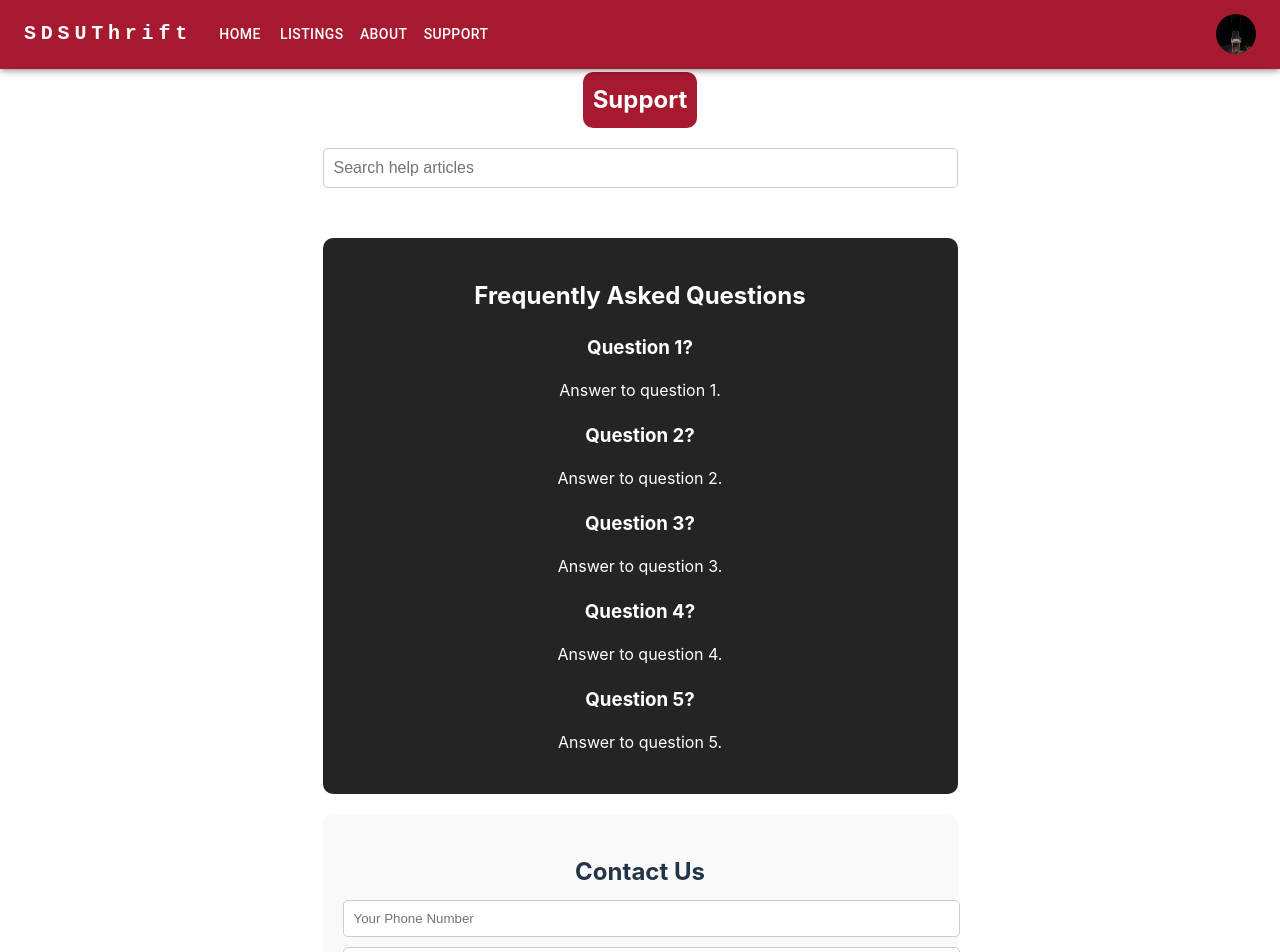
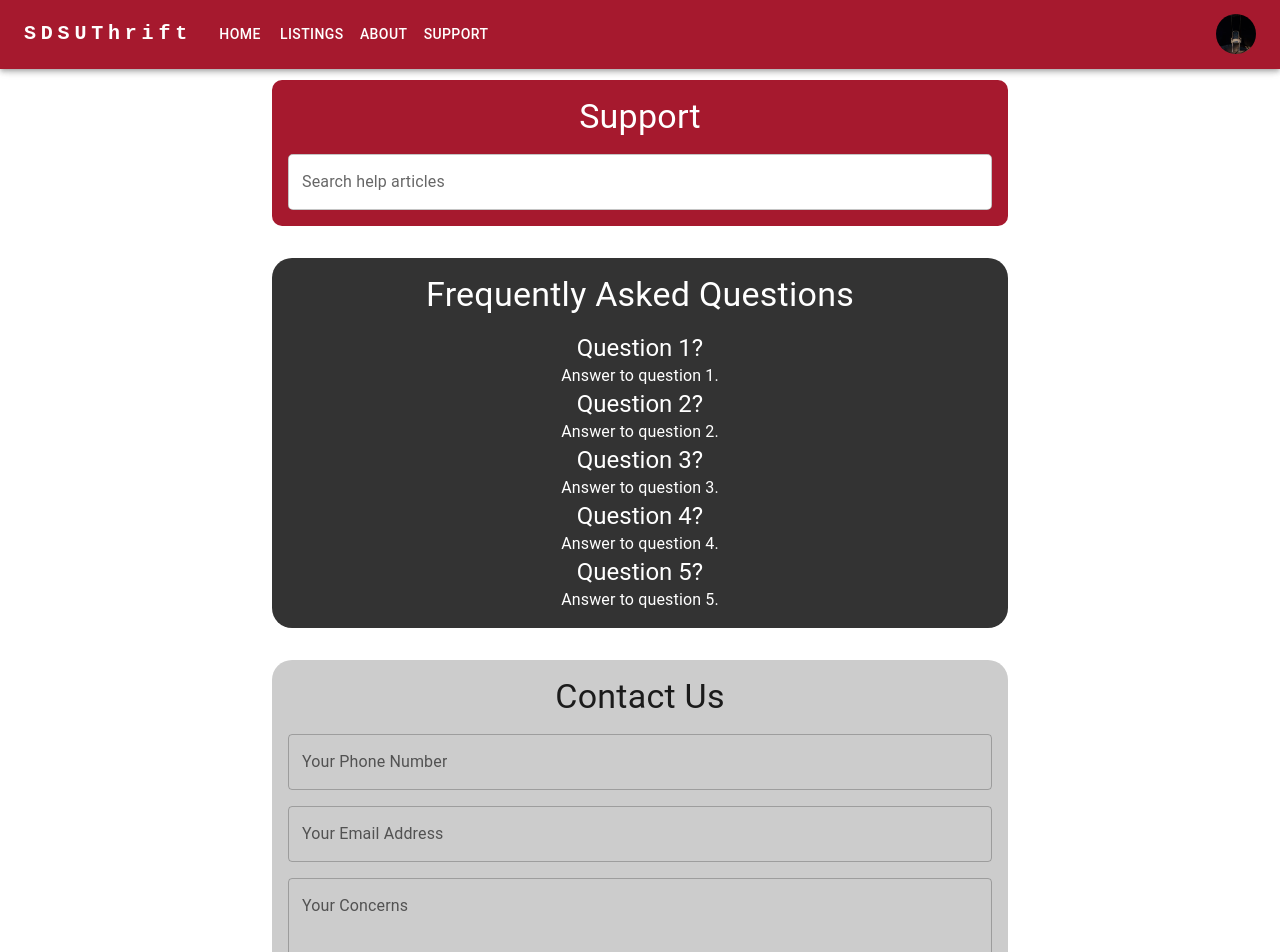
Before and after one commit to leanneallen/sdsu-thrift, a React (Vite) app in the folder thrift/frontend/: page /Support in a window 1280 px wide. Shown: the top 952 px of the page. Built offline with nearby package versions, Linux system fonts and the light colour scheme.

Commit message:
Dark/light mode automtically set based on user's system preferences

```diff
--- a/thrift/frontend/src/main.jsx
+++ b/thrift/frontend/src/main.jsx
@@ -1,18 +1,31 @@
-import React from 'react'
-import ReactDOM from 'react-dom/client'
-import App from './App.jsx'
-import { BrowserRouter } from 'react-router-dom'
-//import SignUpPage from './pages/SignUp.jsx'
-//import LoginPage from './pages/Login.jsx'
-//import AboutPage from './pages/About.jsx'
-import './index.css'
+import * as React from 'react';
+import ReactDOM from 'react-dom/client';
+import App from './App.jsx';
+import { BrowserRouter } from 'react-router-dom';
+import CssBaseline from '@mui/material/CssBaseline';
+import { createTheme, ThemeProvider } from '@mui/material/styles';
+import useMediaQuery from '@mui/material/useMediaQuery';
 
+function Main() {
+  const prefersDarkMode = useMediaQuery('(prefers-color-scheme: dark)');
 
+  const theme = React.useMemo(() => createTheme({
+    palette: {
+      mode: prefersDarkMode ? 'dark' : 'light',
+    },
+  }), [prefersDarkMode]);
 
-ReactDOM.createRoot(document.getElementById('root')).render(
-  <React.StrictMode>
-    <BrowserRouter>
-      <App/>
-    </BrowserRouter>
-  </React.StrictMode>,
-)
+  return (
+    <React.StrictMode>
+      <BrowserRouter>
+        <ThemeProvider theme={theme}>
+          <CssBaseline />
+          <App />
+        </ThemeProvider>
+      </BrowserRouter>
+    </React.StrictMode>
+  );
+}
+
+const root = ReactDOM.createRoot(document.getElementById('root'));
+root.render(<Main />);
--- a/thrift/frontend/src/pages/Listings.jsx
+++ b/thrift/frontend/src/pages/Listings.jsx
@@ -8,20 +8,11 @@ import { createTheme } from '@mui/material'
 
 function ListingPage() {
 
-  const darkTheme = createTheme({
-    palette: {
-      mode: 'light',
-    },
-  });
-
 
   return (
     <>
-    <ThemeProvider theme={darkTheme} >
-      <CssBaseline/>
         <Header/>
         <ListingLayout sx={{padding:"10"}}/>
-      </ThemeProvider>
     </>
   )
 }
--- a/thrift/frontend/src/pages/Support.css
+++ /dev/null
@@ -1,178 +0,0 @@
-#root {
-    max-width: 1280px;
-    margin: 0 auto;
-    padding: 2rem;
-    text-align: center;
-  }
-
-  .logo {
-    height: 6em;
-    padding: 1.5em;
-    will-change: filter;
-    transition: filter 300ms;
-  }
-  .logo:hover {
-    filter: drop-shadow(0 0 2em #646cffaa);
-  }
-  .logo.react:hover {
-    filter: drop-shadow(0 0 2em #61dafbaa);
-  }
-
-  @keyframes logo-spin {
-    from {
-      transform: rotate(0deg);
-    }
-    to {
-      transform: rotate(360deg);
-    }
-  }
-
-  @media (prefers-reduced-motion: no-preference) {
-    a:nth-of-type(2) .logo {
-      animation: logo-spin infinite 20s linear;
-    }
-  }
-
-  .card {
-    padding: 2em;
-  }
-
-  .read-the-docs {
-    color: #888;
-  }
-  .support-page {
-    padding: 20px;
-  }
-
-  .search-box {
-    margin-bottom: 20px;
-  }
-
-  .search-box input[type="text"] {
-    width: 100%;
-    padding: 10px;
-    border: 1px solid #ccc;
-    border-radius: 5px;
-    font-size: 16px;
-    box-sizing: border-box;
-  }
-
-  .faq-section {
-    background-color: #242424;
-    padding: 20px;
-    border-radius: 10px;
-    color: #FFFFFF;
-  }
-
-  .faq-item {
-    margin-bottom: 20px;
-  }
-
-  .faq-item h3 {
-    margin-bottom: 10px;
-  }
-
-  .faq-item p {
-    font-size: 16px;
-  }
-  .support-page {
-    display: flex;
-    flex-direction: column;
-    align-items: center;
-  }
-
-  .content-wrapper {
-    display: flex;
-    align-items: center;
-    width: 100%;
-    max-width: 1280px;
-    margin-top: 20px; /* Adjust as needed */
-  }
-
-  .image-section {
-    position: relative;
-    flex: 1;
-  }
-
-  .image-section img {
-    width: 100%;
-    max-height: 100%;
-    object-fit: cover;
-  }
-
-  .support-text-box {
-    position: absolute;
-    top: 50%;
-    left: 50%;
-    transform: translate(-50%, -50%);
-    background-color: #f2f2f2; /* Light gray background color */
-    padding: 10px 20px;
-    border-radius: 5px;
-  }
-
-  .support-text {
-    margin: 0;
-    color: #333; /* Adjust color as needed */
-  }
-
-  .support-section {
-    flex: 1;
-  }
-
-  .search-box {
-    margin-bottom: 20px; /* Adjust as needed */
-  }
-
-  .faq-section {
-    margin-top: 50px; /* Adjust top margin for the FAQ section */
-    background-color: #242424;
-    padding: 20px;
-    border-radius: 10px;
-    color: #FFFFFF;
-  }
-  .contact-box {
-    background-color: #f9f9f9; /* Light gray background color */
-    padding: 20px;
-    border-radius: 10px;
-    margin-top: 20px; /* Adjust as needed */
-  }
-
-  .contact-box h2 {
-    margin-bottom: 10px; /* Adjust as needed */
-  }
-
-  .contact-inputs input,
-  .contact-inputs textarea {
-    width: 100%;
-    padding: 10px;
-    margin-bottom: 10px;
-    border: 1px solid #ccc;
-    border-radius: 5px;
-  }
-
-  .contact-inputs textarea {
-    height: 100px;
-  }
-
-  .contact-inputs button {
-    background-color: #A6192E; /* Site's red color */
-    color: white;
-    padding: 10px 20px;
-    border: none;
-    border-radius: 5px;
-    cursor: pointer;
-  }
-
-  .contact-inputs button:hover {
-    background-color: #8F1420; /* Darker red on hover */
-  }
-  .support-title {
-    color: white;
-    background-color: #A6192E; /* Site's red color */
-    padding: 10px;
-    text-align: center;
-    border-top-left-radius: 10px;
-    border-top-right-radius: 10px;
-    border-bottom-left-radius: 10px;
-    border-bottom-right-radius: 10px;
-  }
--- a/thrift/frontend/src/pages/Support.jsx
+++ b/thrift/frontend/src/pages/Support.jsx
@@ -1,51 +1,93 @@
 import * as React from 'react';
-import Header from '../components/Header'
-import './Support.css';
+import { Typography, Box, TextField, Button } from '@mui/material';
+import Header from '../components/Header';
 
 function SupportPage() {
-
   return (
-    <div className="support-page">
-      <Header/>
-      <h2 className="support-title">Support</h2>
-      <div className="support-section">
-        <div className="search-box">
-          <input type="text" placeholder="Search help articles" />
-        </div>
-        <div className="faq-section">
-          <h2>Frequently Asked Questions</h2>
-          <div className="faq-item">
-            <h3>Question 1?</h3>
-            <p>Answer to question 1.</p>
-          </div>
-          <div className="faq-item">
-            <h3>Question 2?</h3>
-            <p>Answer to question 2.</p>
-          </div>
-          <div className="faq-item">
-            <h3>Question 3?</h3>
-            <p>Answer to question 3.</p>
-          </div>
-          <div className="faq-item">
-            <h3>Question 4?</h3>
-            <p>Answer to question 4.</p>
-          </div>
-          <div className="faq-item">
-            <h3>Question 5?</h3>
-            <p>Answer to question 5.</p>
-          </div>
-        </div>
-        <div className="contact-box">
-          <h2>Contact Us</h2>
-          <div className="contact-inputs">
-            <input type="text" placeholder="Your Phone Number" />
-            <input type="email" placeholder="Your Email Address" />
-            <textarea placeholder="Your Concerns"></textarea>
-          </div>
-          <button>Send Message</button>
-        </div>
-      </div>
-    </div>
+    <Box
+      maxWidth="800px"
+      margin="0 auto"
+      padding="2rem"
+      textAlign="center"
+    >
+      <Header />
+      <Box
+        marginTop="1rem" // Added margin top for space
+        sx={{
+          backgroundColor: '#A6192E',
+          borderRadius: '10px',
+          padding: '1rem',
+          marginBottom: '2rem',
+        }}
+      >
+        <Typography variant="h4" sx={{ color: '#fff', mb: 2 }}>
+          Support
+        </Typography>
+        <TextField
+          label="Search help articles"
+          variant="outlined"
+          fullWidth
+          sx={{ backgroundColor: '#fff', borderRadius: '5px' }}
+        />
+      </Box>
+      <Box
+        sx={{
+          backgroundColor: '#333',
+          borderRadius: '20px',
+          padding: '1rem',
+          marginBottom: '2rem',
+        }}
+      >
+        <Typography variant="h4" sx={{ color: '#fff', mb: 2 }}>
+          Frequently Asked Questions
+        </Typography>
+        <Box className="faq-section">
+          <Box className="faq-item">
+            <Typography variant="h5" sx={{ color: '#fff' }}>Question 1?</Typography>
+            <Typography variant="body1" sx={{ color: '#fff' }}>Answer to question 1.</Typography>
+          </Box>
+          <Box className="faq-item">
+            <Typography variant="h5" sx={{ color: '#fff' }}>Question 2?</Typography>
+            <Typography variant="body1" sx={{ color: '#fff' }}>Answer to question 2.</Typography>
+          </Box>
+          <Box className="faq-item">
+            <Typography variant="h5" sx={{ color: '#fff' }}>Question 3?</Typography>
+            <Typography variant="body1" sx={{ color: '#fff' }}>Answer to question 3.</Typography>
+          </Box>
+          <Box className="faq-item">
+            <Typography variant="h5" sx={{ color: '#fff' }}>Question 4?</Typography>
+            <Typography variant="body1" sx={{ color: '#fff' }}>Answer to question 4.</Typography>
+          </Box>
+          <Box className="faq-item">
+            <Typography variant="h5" sx={{ color: '#fff' }}>Question 5?</Typography>
+            <Typography variant="body1" sx={{ color: '#fff' }}>Answer to question 5.</Typography>
+          </Box>
+        </Box>
+      </Box>
+      <Box
+        sx={{
+          backgroundColor: '#ccc',
+          borderRadius: '20px',
+          padding: '1rem',
+          marginBottom: '2rem',
+        }}
+      >
+        <Typography variant="h4" sx={{ mb: 2 }}>Contact Us</Typography>
+        <Box className="contact-inputs">
+          <TextField label="Your Phone Number" variant="outlined" fullWidth />
+          <TextField label="Your Email Address" variant="outlined" fullWidth sx={{ marginTop: '1rem' }} />
+          <TextField
+            label="Your Concerns"
+            variant="outlined"
+            multiline
+            rows={4}
+            fullWidth
+            sx={{ marginTop: '1rem' }}
+          />
+        </Box>
+        <Button variant="contained" sx={{ bgcolor: '#A6192E' }}>Send Message</Button> {/* Change button color to red */}
+      </Box>
+    </Box>
   );
 }
 
```
Also changed, not shown: thrift/frontend/src/pages/About.jsx (+59 -37 lines).
